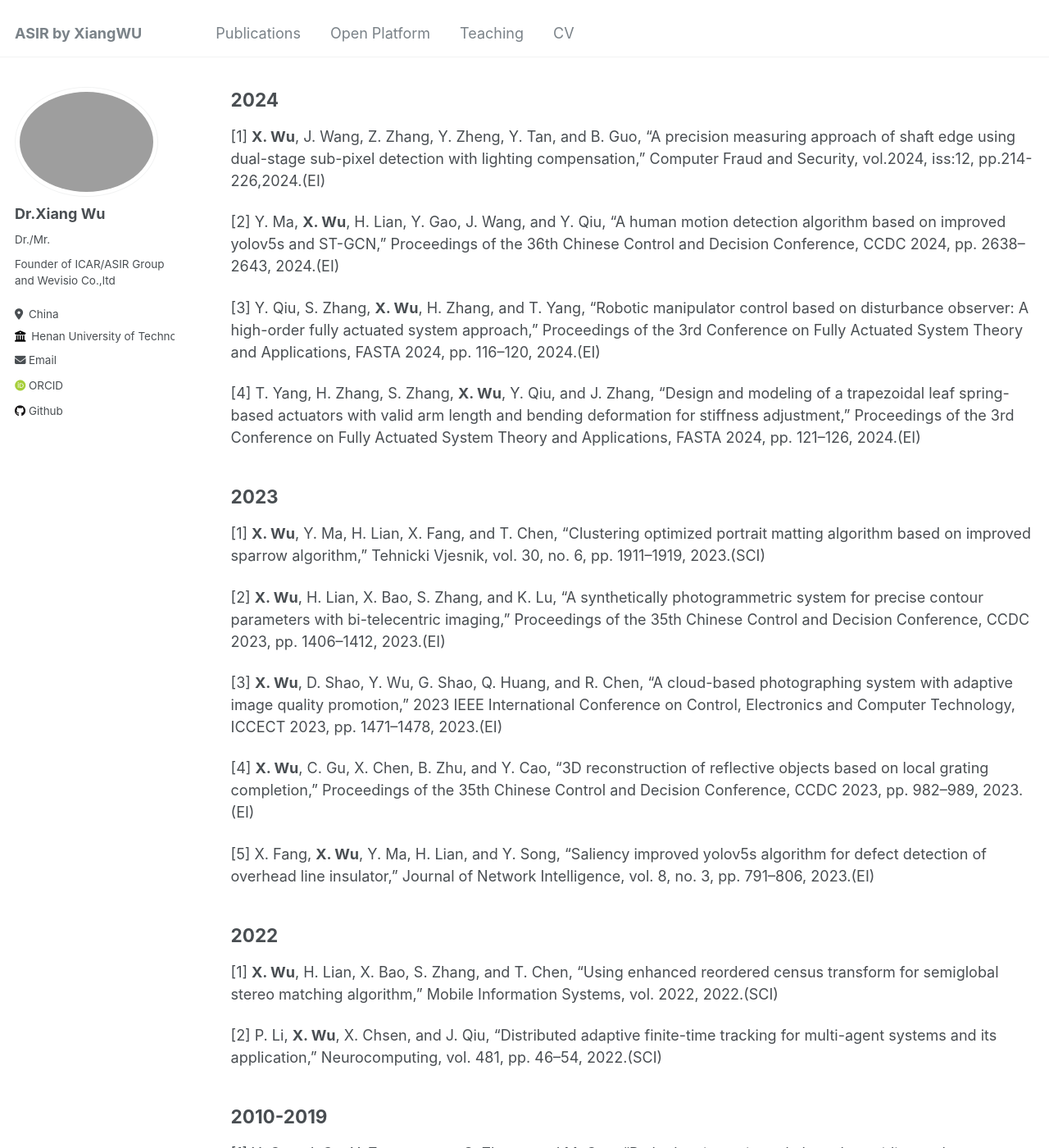
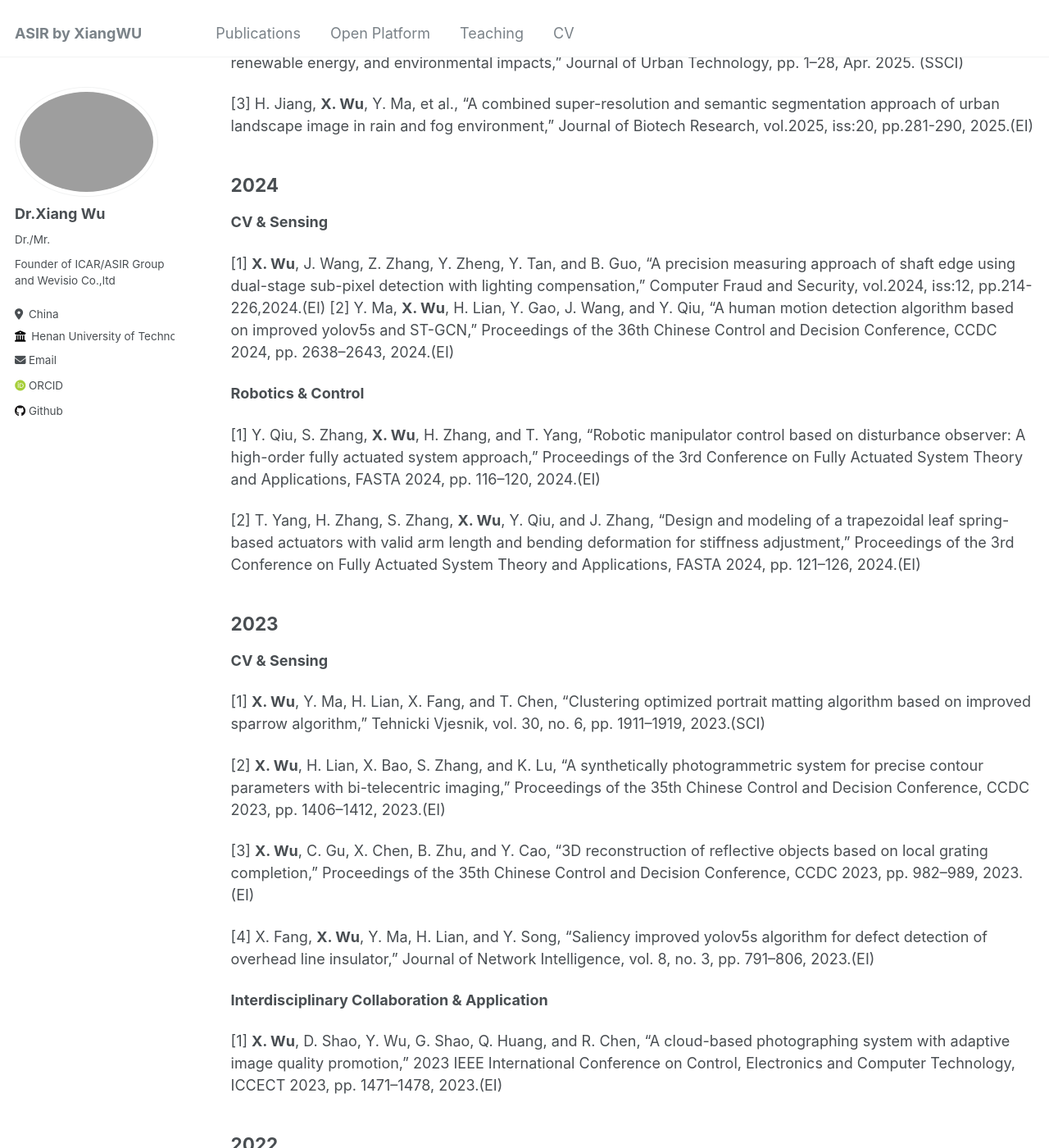
Before and after one commit to xiangwu/xiangwu.github.io, a Jekyll site: the page built from _pages/publications.md, in a window 1280 px wide and 1400 px high, scrolled down 1133 px. Shown: the whole window at 82% size. Built offline with Jekyll 4.4.1, drawn with Linux system fonts in a browser that asks for light colours; some web fonts are replaced; some of the changed text lies outside the part shown.

Commit message:
modified:   _pages/publications.md

```diff
--- a/_pages/publications.md
+++ b/_pages/publications.md
@@ -5,10 +5,16 @@ permalink: /publications/
 author_profile: true
 ---
 ## 2026
+
+**CV & Sensing**
+[1] J. Wang, **X. Wu**, T. Yang, Y. Wang, M. Xiao, and G. Zheng, “SAMCM-SR: Applying SAM3 under data-scarce conditions for cross-modal segmentation of power equipment infrared images with super-resolution enhancement,” Applied Sciences, vol. 16, no. 5, p. 2351, Feb. 2026, doi: 10.3390/app16052351.
+
+**Robotics & Control**
 [1]Zhang, Shijie, Yuebin Qiu, Mingzhe Hou, **Xiang Wu**, Hui Zhang and Jilong Wang. "Design of a fast model predictive controller based on the fully actuated system approach," Control Engineering Practice (SCI), vol 169, pp:106762,2026.
 
 ## 2025
-**Computer Vision & Sensing Topics**
+
+**CV & Sensing**
 
 [1] **X. WU**, Y. Ma, S. Zhang, T. Chen, and H. Jiang, “Yo3RL-Net:A fusion of two-phase end-to-end deep net framework for hand detection and gesture recognition,” Alexandria Engineering Journal, 2025.(SCI)
 
@@ -18,11 +24,11 @@ author_profile: true
 
 [4] Y. Cao, Y. Zhao, **X. Wu**, M. Tang, and C. Gu, “An improved YOLOv5-based method for robotic vision detection of grain caking in silos,” Journal of Measurements in Engineering, Feb. 2025.（EI）
 
-**Robotics & Control Topics**
+**Robotics & Control**
 
 [1] **X. Wu**, J. Zhang, J. Wang, S. Zhang, and T. Chen, “A Dynamic State Feedback Based Control Strategy and Simulation for Massively Interrelated Power System with Multi-overlapping Distributed limited-time Connectivity,” Teh. vjesn., vol. 32, no. 5, Oct. 2025.(SCI)
 
-**Interdisciplinary Application Topics**
+**Interdisciplinary Collaboration & Application**
 
 [1] Y. Cao, H. Jiang, et al., **X. Wu**, “Ecological Wisdom Study of the Han Dynasty Settlement Site in Sanyangzhuang Based on Landscape Archaeology,” Heritage, vol. 8, no. 11, p. 466, Nov. 2025. (SCI)
 
@@ -33,30 +39,45 @@ author_profile: true
 
 
 ## 2024
+
+**CV & Sensing**
+
 [1] **X. Wu**, J. Wang, Z. Zhang, Y. Zheng, Y. Tan, and B. Guo, “A precision measuring approach of shaft edge using dual-stage sub-pixel detection with lighting compensation,” Computer Fraud and Security, vol.2024, iss:12, pp.214-226,2024.(EI)
-
 [2] Y. Ma, **X. Wu**, H. Lian, Y. Gao, J. Wang, and Y. Qiu, “A human motion detection algorithm based on improved yolov5s and ST-GCN,” Proceedings of the 36th Chinese Control and Decision Conference, CCDC 2024, pp. 2638–2643, 2024.(EI)
 
-[3] Y. Qiu, S. Zhang, **X. Wu**, H. Zhang, and T. Yang, “Robotic manipulator control based on disturbance observer: A high-order fully actuated system approach,” Proceedings of the 3rd Conference on Fully Actuated System Theory and Applications, FASTA 2024, pp. 116–120, 2024.(EI)
+**Robotics & Control**
 
-[4] T. Yang, H. Zhang, S. Zhang, **X. Wu**, Y. Qiu, and J. Zhang, “Design and modeling of a trapezoidal leaf spring-based actuators with valid arm length and bending deformation for stiffness adjustment,” Proceedings of the 3rd Conference on Fully Actuated System Theory and Applications, FASTA 2024, pp. 121–126, 2024.(EI)
+[1] Y. Qiu, S. Zhang, **X. Wu**, H. Zhang, and T. Yang, “Robotic manipulator control based on disturbance observer: A high-order fully actuated system approach,” Proceedings of the 3rd Conference on Fully Actuated System Theory and Applications, FASTA 2024, pp. 116–120, 2024.(EI)
+
+[2] T. Yang, H. Zhang, S. Zhang, **X. Wu**, Y. Qiu, and J. Zhang, “Design and modeling of a trapezoidal leaf spring-based actuators with valid arm length and bending deformation for stiffness adjustment,” Proceedings of the 3rd Conference on Fully Actuated System Theory and Applications, FASTA 2024, pp. 121–126, 2024.(EI)
 
 
 ## 2023
+
+**CV & Sensing**
+
 [1] **X. Wu**, Y. Ma, H. Lian, X. Fang, and T. Chen, “Clustering optimized portrait matting algorithm based on improved sparrow algorithm,” Tehnicki Vjesnik, vol. 30, no. 6, pp. 1911–1919, 2023.(SCI)
 
 [2] **X. Wu**, H. Lian, X. Bao, S. Zhang, and K. Lu, “A synthetically photogrammetric system for precise contour parameters with bi-telecentric imaging,” Proceedings of the 35th Chinese Control and Decision Conference, CCDC 2023, pp. 1406–1412, 2023.(EI)
 
-[3] **X. Wu**, D. Shao, Y. Wu, G. Shao, Q. Huang, and R. Chen, “A cloud-based photographing system with adaptive image quality promotion,” 2023 IEEE International Conference on Control, Electronics and Computer Technology, ICCECT 2023, pp. 1471–1478, 2023.(EI)
+[3] **X. Wu**, C. Gu, X. Chen, B. Zhu, and Y. Cao, “3D reconstruction of reflective objects based on local grating completion,” Proceedings of the 35th Chinese Control and Decision Conference, CCDC 2023, pp. 982–989, 2023.(EI)
 
-[4] **X. Wu**, C. Gu, X. Chen, B. Zhu, and Y. Cao, “3D reconstruction of reflective objects based on local grating completion,” Proceedings of the 35th Chinese Control and Decision Conference, CCDC 2023, pp. 982–989, 2023.(EI)
+[4] X. Fang, **X. Wu**, Y. Ma, H. Lian, and Y. Song, “Saliency improved yolov5s algorithm for defect detection of overhead line insulator,” Journal of Network Intelligence, vol. 8, no. 3, pp. 791–806, 2023.(EI)
 
-[5] X. Fang, **X. Wu**, Y. Ma, H. Lian, and Y. Song, “Saliency improved yolov5s algorithm for defect detection of overhead line insulator,” Journal of Network Intelligence, vol. 8, no. 3, pp. 791–806, 2023.(EI)
+**Interdisciplinary Collaboration & Application**
+
+[1] **X. Wu**, D. Shao, Y. Wu, G. Shao, Q. Huang, and R. Chen, “A cloud-based photographing system with adaptive image quality promotion,” 2023 IEEE International Conference on Control, Electronics and Computer Technology, ICCECT 2023, pp. 1471–1478, 2023.(EI)
+
+
 
 ## 2022
+**CV & Sensing**
+
 [1] **X. Wu**, H. Lian, X. Bao, S. Zhang, and T. Chen, “Using enhanced reordered census transform for semiglobal stereo matching algorithm,” Mobile Information Systems, vol. 2022, 2022.(SCI)
 
-[2] P. Li, **X. Wu**, X. Chsen, and J. Qiu, “Distributed adaptive finite-time tracking for multi-agent systems and its application,” Neurocomputing, vol. 481, pp. 46–54, 2022.(SCI)
+**Robotics & Control**
+
+[1] P. Li, **X. Wu**, X. Chsen, and J. Qiu, “Distributed adaptive finite-time tracking for multi-agent systems and its application,” Neurocomputing, vol. 481, pp. 46–54, 2022.(SCI)
 
 ## 2010-2019
 [1] Y. Cao, J. Gu, Y. Zang, **X. Wu**, S. Zhang, and M. Guo, “Path planning-oriented obstacle avoidingworkspace modelling for robot manipulator,” International Journal of Robotics and Automation, vol. 34, no. 1, pp. 1–16, 2019.(SCI)
```
